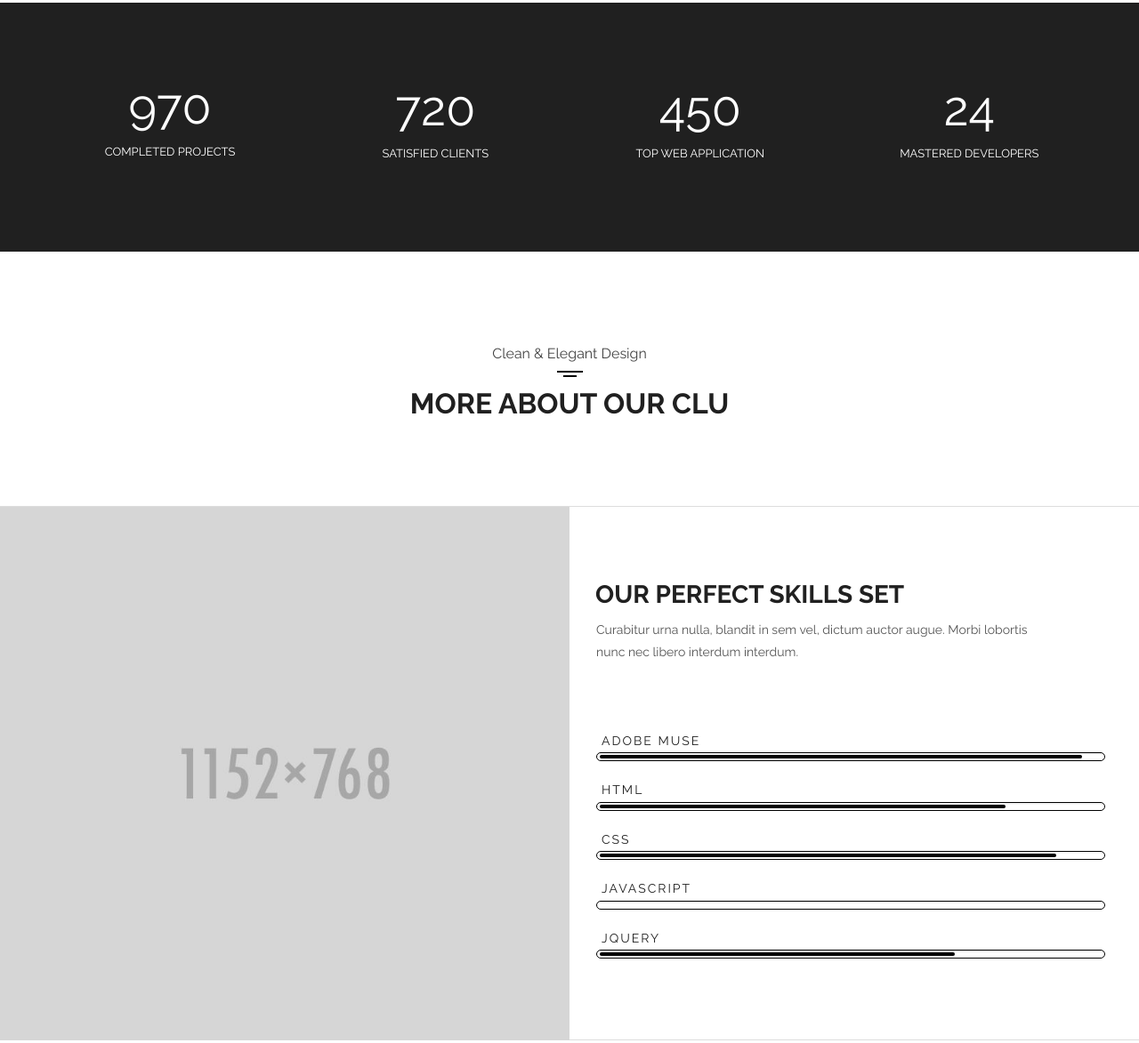
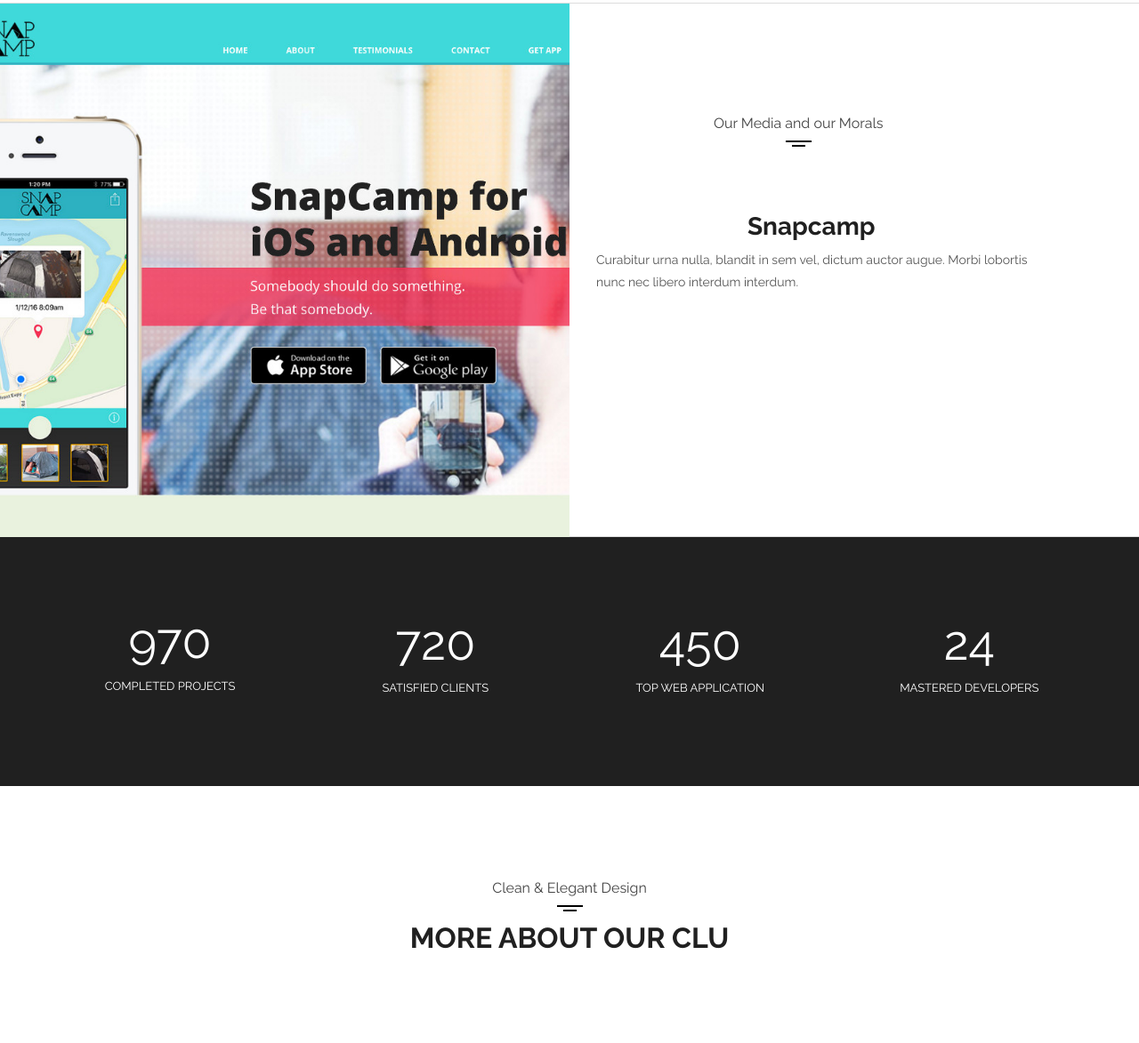
Before and after one commit to drmattyg/hydrocarbon-website, a plain HTML site: page index.html in a window 1280 px wide. Shown: the part 2006-3179 px from the top of the page at 89% size. Drawn offline with Linux system fonts and the light colour scheme; some packages are replaced by stand-ins of ours.

Commit message:
Added an image and a header for snapcamp

```diff
--- a/css/style.css
+++ b/css/style.css
@@ -421,7 +421,7 @@ body {
 .containerImage {
   height: 600px;
   width: 50%;
-  background-image: url('../assets/skills/entrepreneur.jpg');
+  background-image: url('../assets/snapcamp_screenshot.jpg');
   background-position: center;
   background-size: cover;
   float: left;
--- a/index.html
+++ b/index.html
@@ -144,6 +144,22 @@
       </div>
     </section>
 
+    <section class="perfectSkillSection hidden-sm hidden-xs hidden-md">
+      <div class="containerImage"></div>
+      <div class="containerSkillsSets">
+               <section class="defaultHeadingHeader hidden-sm hidden-xs hidden-md">
+          <br>
+            <h4>Our Media and our Morals</h4>
+            <div class="borderTop"></div>
+            <div class="borderBottom"></div>
+            <h2>Snapcamp</h2>
+            </section>
+        <p>Curabitur urna nulla, blandit in sem vel, dictum auctor augue. Morbi lobortis <br/> nunc nec libero interdum interdum.</p>
+
+
+      </div>
+    </section>
+
     <!-- Skill set section -->
 
     <section class="skillsets hidden-md hidden-sm hidden-xs">
@@ -178,44 +194,7 @@
       <h2>MORE ABOUT OUR CLU</h2>
     </section>
 
-    <section class="perfectSkillSection hidden-sm hidden-xs hidden-md">
-      <div class="containerImage"></div>
-      <div class="containerSkillsSets">
-        <h2>OUR PERFECT SKILLS SET</h2>
-        <p>Curabitur urna nulla, blandit in sem vel, dictum auctor augue. Morbi lobortis <br/> nunc nec libero interdum interdum.</p>
 
-        <h3>ADOBE MUSE</h3>
-        <div class="progress">
-          <div id="progressBarAdobeMuse" class="progress-bar" role="progressbar" aria-valuenow="60" aria-valuemin="0" aria-valuemax="100">
-            <span class="sr-only">95% Complete</span>
-          </div>
-        </div>
-        <h3 class="skillsHeading">HTML</h3>
-        <div class="progress">
-          <div id="progressBarHTML" class="progress-bar" role="progressbar" aria-valuenow="60" aria-valuemin="0" aria-valuemax="100">
-            <span class="sr-only">95% Complete</span>
-          </div>
-        </div>
-        <h3 class="skillsHeading">CSS</h3>
-        <div class="progress">
-          <div id="progressBarCSS" class="progress-bar" role="progressbar" aria-valuenow="60" aria-valuemin="0" aria-valuemax="100">
-            <span class="sr-only">95% Complete</span>
-          </div>
-        </div>
-        <h3 class="skillsHeading">JAVASCRIPT</h3>
-        <div class="progress">
-          <div id="progressBarJavascript" class="progress-bar" role="progressbar" aria-valuenow="60" aria-valuemin="0" aria-valuemax="100">
-            <span class="sr-only">95% Complete</span>
-          </div>
-        </div>
-        <h3 class="skillsHeading">JQUERY</h3>
-        <div class="progress">
-          <div id="progressBarJQUERY" class="progress-bar" role="progressbar" aria-valuenow="60" aria-valuemin="0" aria-valuemax="100">
-            <span class="sr-only">95% Complete</span>
-          </div>
-        </div>
-      </div>
-    </section>
 
     <!-- team section -->
 
```
Also changed, not shown: assets/snapcamp_screenshot.jpg (added).
